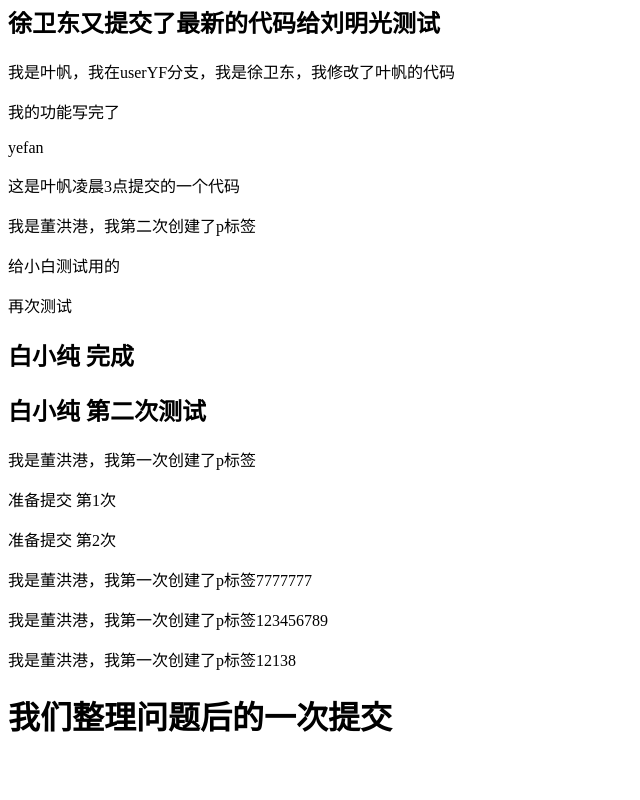
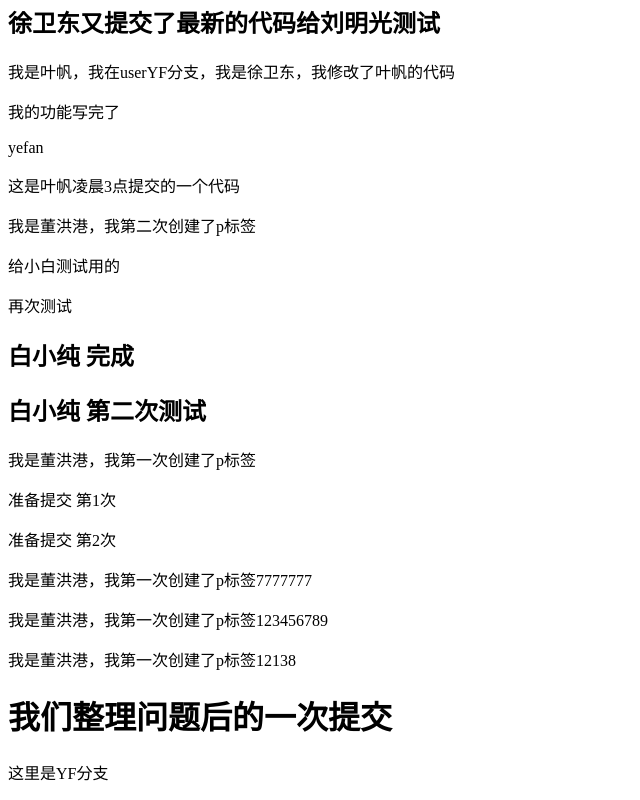
Before and after one commit to Yefannnn/TestGitMerge, a Vue app: page /#/sign in a window 1280 px wide. Shown: the part 1107-1907 px from the top of the page, without its empty margins (0-640 px from the left). Before the commit the page ends 1867 px from the top, so only its background shows below. Built offline with nearby package versions, Linux system fonts and the light colour scheme; what @smallwei/avue, vue-baidu-map would draw is missing.

Commit message:
‘YF在YF分支上修改了’

```diff
--- a/src/App.vue
+++ b/src/App.vue
@@ -26,6 +26,7 @@
     <p>我是董洪港，我第一次创建了p标签123456789</p>
     <p>我是董洪港，我第一次创建了p标签12138</p>
     <h1>我们整理问题后的一次提交</h1>
+    <p>这里是YF分支</p>
   </div>
 </template>
 
```
